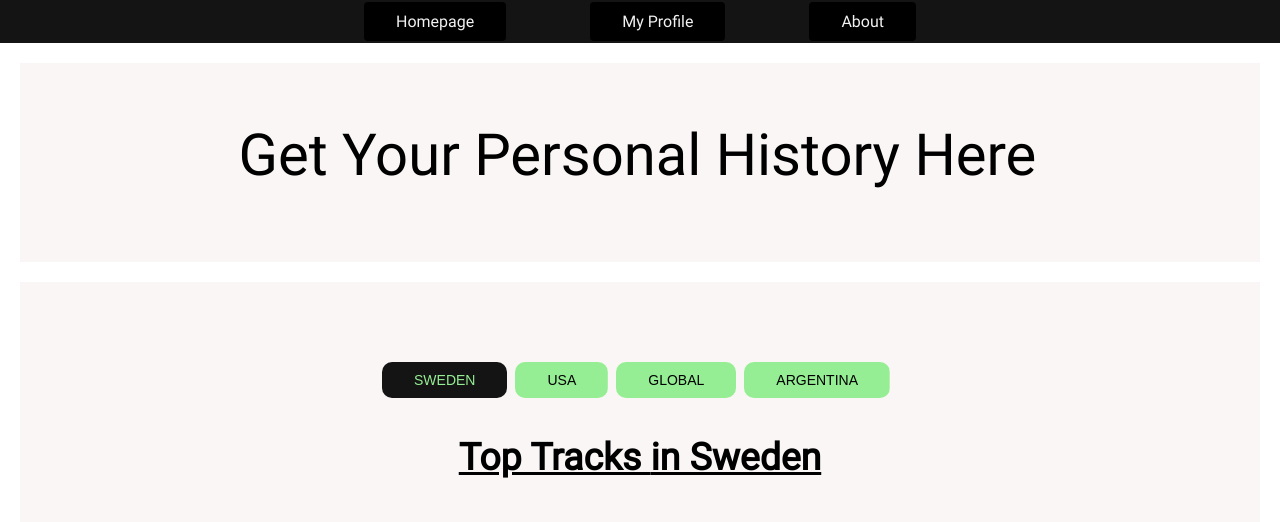
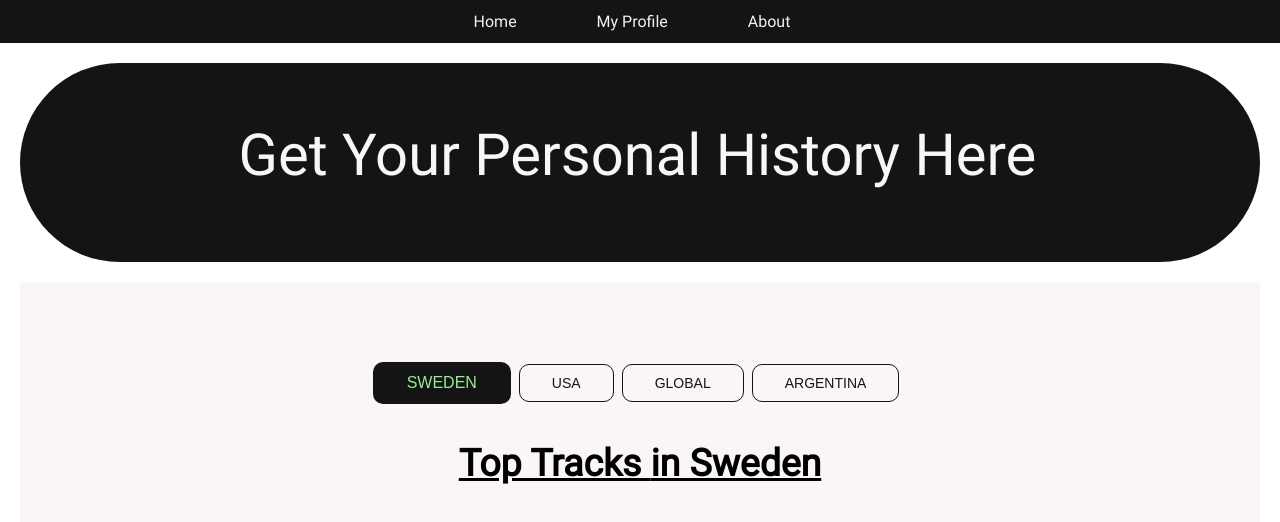
Before and after one commit to kramuel/historify, a React (Create React App) app in the folder frontend/: page /homepage in a window 1280 px wide. Shown: the top 522 px of the page. Built offline with nearby package versions, Linux system fonts and the light colour scheme; no server answers.

Commit message:
Changed and updated a lot of CSS

```diff
--- a/frontend/src/GeneralLogin.tsx
+++ b/frontend/src/GeneralLogin.tsx
@@ -10,8 +10,9 @@ const GeneralLogin = ({loginRoute}: Props) => {
         <div className="GeneralLoginBox">
             <a href={loginRoute} className="PersonalLoginLink">
                 <div className="PersonalLoginTextCapsule">
-                <img className="PersonaolLoginSpotifyIcon" src="https://upload.wikimedia.org/wikipedia/commons/7/71/Spotify.png"></img>
-                </div>LOG IN TO SPOTIFY HERE
+                 <img className="PersonaolLoginSpotifyIcon" src="https://upload.wikimedia.org/wikipedia/commons/7/71/Spotify.png"></img>
+                </div>
+                    LOG IN TO SPOTIFY HERE
                 <div className="PersonalLoginArrowIcon">&#129130;</div>
             </a>
         </div>
--- a/frontend/src/Navbar.tsx
+++ b/frontend/src/Navbar.tsx
@@ -7,7 +7,7 @@ const Navbar = ({loginRoute}: Props) => {
     return (
       <nav className="navbar">
         <div className="links">
-          <a href="/homepage">Homepage</a>
+          <a href="/homepage">Home</a>
           <a href="profile">My Profile</a>
           <a href="about">About</a>
         </div>
--- a/frontend/src/index.css
+++ b/frontend/src/index.css
@@ -21,37 +21,35 @@ code {
   padding: 12px;
   display: flex;
   align-items: center;
-  margin: auto;
+  /* margin: auto; */
   background-color:#141414;
-  /* position: sticky;
-  top: 0; */
-}
-
-.navbar div {
-  margin: auto;
-  display: inline-block;
-  background-color: #141414;
+  position: sticky;
+  top: 0;
+  z-index: 10000;
 }
 
 .links {
   background-color: #141414;
+  text-align: center;
+  margin: auto;
+  display: inline-block;
 }
 
 .navbar a {
   font-size: 16px;
-  margin-left: 16px;
-  margin: 42px;
+  margin-right: 16px;
+  /* margin: 42px; */
   text-decoration: none;
   padding: 10px 32px;
   color: #f2f2f2;
-  background-color: black;
+  background-color: #141414;
   border-radius: 4px;
   background-size: 200%;
   transition: .2s ease-out;
 }
 .navbar a:hover {
   color: #95EE93;
-  background-color: black;
+  background-color: #141414;
   background-position: left;
 }
 
@@ -62,7 +60,7 @@ code {
   padding: 10px 32px;
   border-radius: 10px;
   border: none;
-  color: black;
+  color: #141414;
   background: linear-gradient(to left, #95EE93 50%, #141414 50%) right;
   background-size: 200%;
   transition: .2s ease-out;
@@ -92,6 +90,8 @@ code {
 
 #GeneralBox{
   margin: 24vh;
+  border-radius: 100px;
+
 }
 
 .PersonalLoginArrowIcon{
@@ -110,6 +110,7 @@ code {
 
 .PersonalLoginTextCapsule{
   display: inline-block;
+
   visibility: hidden;
   opacity: 0;
   transition: visibility 0s 0.2s, opacity 0.2s linear;
@@ -117,17 +118,20 @@ code {
 
 .PersonalLoginLink {
   text-decoration: none;
-  color:black;
+  color:#FAF6F6;
   background-size: 200%;
   transition: .6s ease-out;
   font-size: 58px;
 }
 
 .PersonalLoginBoxCapsule{
-  background: linear-gradient(to left, #FAF6F6 50%, #141414 50%) right;
+  /* background: linear-gradient(to left, #FAF6F6 50%, #141414 50%) right; */
+  background-color: #141414;
   background-size: 200%;
   transition: .6s ease-out;
   margin: 20px;
+
+  border-radius: 100px;
 }
 
 .PersonalLoginBoxCapsule:hover{
@@ -226,8 +230,11 @@ code {
   padding: 10px 32px;
   border-radius: 10px;
   border: none;
-  color: black;
-  background: linear-gradient(to left, #95EE93 50%, #141414 50%) right;
+  color: #141414;
+  background-color: #FAF6F6;
+  border-color: #141414;
+  border-style: solid;
+  border-width: 1px;
   background-size: 200%;
   transition: .2s ease-out;
 }
@@ -238,22 +245,18 @@ code {
   background-position: left;
 }
 
-/* .GraphListButton:focus {
-  color: #95EE93;
-  background-color: #141414;
-  background-position: left;
-} */
-
 .GraphListButtonSelected{
   color: #95EE93;
   background-color: #141414;
-  font-size: 14px;
+  font-size: 16px;
   margin-right: 8px;
   margin-top: 10px;
   text-decoration: none;
   padding: 10px 32px;
   border-radius: 10px;
-  border: none;
+  border-color: #141414;
+  border-style: solid;
+  border-width: 2px;
 }
 
 .GraphList h3{
```
Also changed, not shown: frontend/src/LoadApis.tsx (+6 -1 lines).
